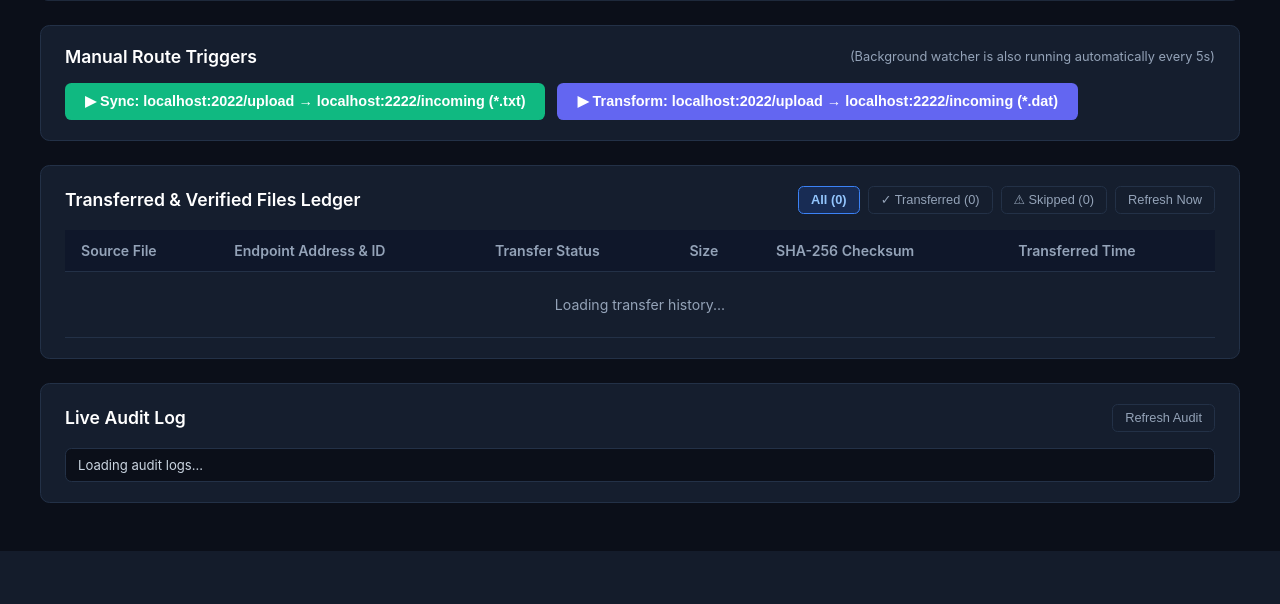
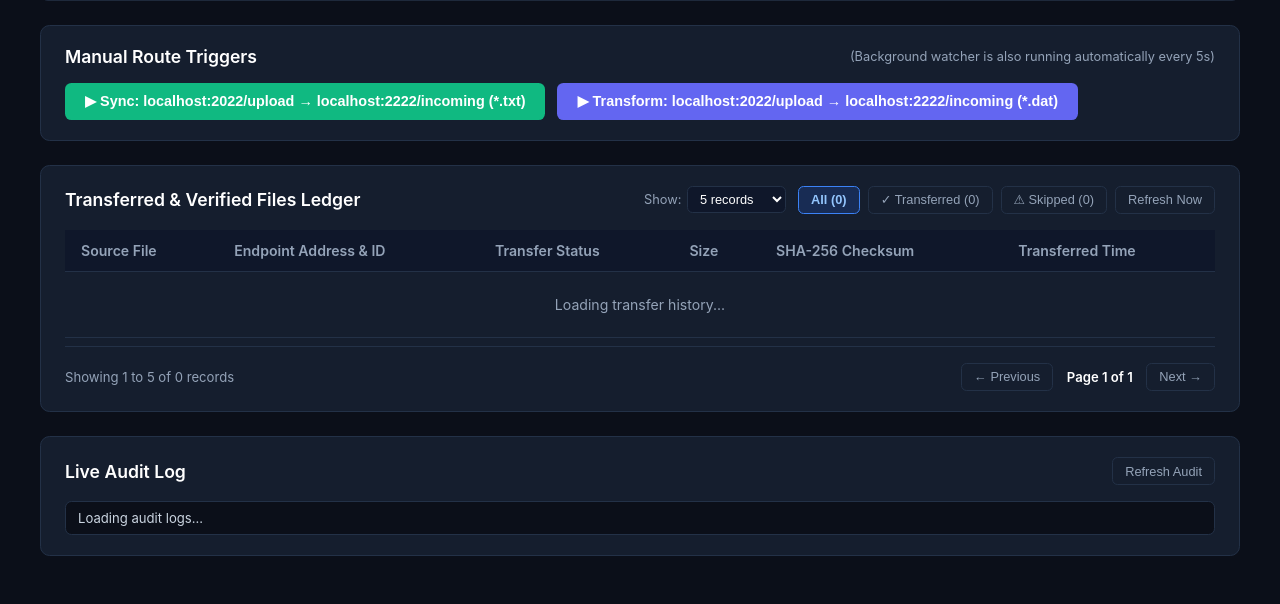
Before and after one commit to CodesBySammy/mft_integration_engine, a web app: page /index.html in a window 1280 px wide. Shown: the part 373-977 px from the top of the page. Before the commit the page ends 924 px from the top, so only its background shows below. Run offline with its HTML, style and script files only (its server is not run), Linux system fonts and the light colour scheme; data that the repository does not hold is empty.

Commit message:
feat(dashboard): add configurable page size pagination (5, 10, 20, 25, 50, All) for transferred ledger

```diff
--- a/mft-integration-engine/src/main/resources/static/index.html
+++ b/mft-integration-engine/src/main/resources/static/index.html
@@ -428,6 +428,17 @@
           <span>Transferred &amp; Verified Files Ledger</span>
         </div>
         <div style="display: flex; gap: 0.5rem; align-items: center; flex-wrap: wrap;">
+          <div style="display: inline-flex; align-items: center; gap: 0.35rem; font-size: 0.8rem; color: var(--text-muted); margin-right: 0.25rem;">
+            <span>Show:</span>
+            <select id="pageSizeSelect" onchange="changePageSize(this.value)" style="background: #0f172a; border: 1px solid var(--border); color: #fff; padding: 0.25rem 0.5rem; border-radius: 0.35rem; font-size: 0.8rem; cursor: pointer; outline: none;">
+              <option value="5" selected>5 records</option>
+              <option value="10">10 records</option>
+              <option value="20">20 records</option>
+              <option value="25">25 records</option>
+              <option value="50">50 records</option>
+              <option value="ALL">All records</option>
+            </select>
+          </div>
           <button class="filter-btn active-filter" id="btn-filter-all" onclick="setFilter('ALL')">All (<span id="count-all">0</span>)</button>
           <button class="filter-btn" id="btn-filter-success" onclick="setFilter('SUCCESS')">&#10003; Transferred (<span id="count-success">0</span>)</button>
           <button class="filter-btn" id="btn-filter-skipped" onclick="setFilter('SKIPPED')">&#9888; Skipped (<span id="count-skipped">0</span>)</button>
@@ -455,6 +466,16 @@
             </tr>
           </tbody>
         </table>
+      </div>
+
+      <!-- Pagination Footer -->
+      <div id="paginationBar" style="display: flex; justify-content: space-between; align-items: center; padding-top: 1rem; border-top: 1px solid var(--border); margin-top: 0.5rem; font-size: 0.82rem; color: var(--text-muted); flex-wrap: wrap; gap: 0.5rem;">
+        <div id="paginationInfo">Showing 1 to 5 of 0 records</div>
+        <div style="display: flex; gap: 0.35rem; align-items: center;">
+          <button class="filter-btn" id="btn-prev-page" onclick="changePage(-1)">&larr; Previous</button>
+          <span id="pageIndicator" style="padding: 0 0.5rem; font-weight: 600; color: #fff;">Page 1 of 1</span>
+          <button class="filter-btn" id="btn-next-page" onclick="changePage(1)">Next &rarr;</button>
+        </div>
       </div>
     </div>
 
@@ -542,9 +563,23 @@
 
     let currentFilter = 'ALL';
     let cachedTransfers = [];
+    let pageSize = 5;
+    let currentPage = 1;
+
+    function changePageSize(val) {
+      pageSize = val === 'ALL' ? Infinity : parseInt(val, 10);
+      currentPage = 1;
+      renderTransfersTable();
+    }
+
+    function changePage(delta) {
+      currentPage += delta;
+      renderTransfersTable();
+    }
 
     function setFilter(filter) {
       currentFilter = filter;
+      currentPage = 1;
       document.querySelectorAll('.filter-btn').forEach(b => b.classList.remove('active-filter'));
       const activeBtn = document.getElementById('btn-filter-' + filter.toLowerCase());
       if (activeBtn) activeBtn.classList.add('active-filter');
@@ -592,7 +627,42 @@
         filteredData = skippedList;
       }
 
-      if (filteredData.length === 0) {
+      const totalRecords = filteredData.length;
+      const effectivePageSize = (pageSize === Infinity || !pageSize) ? totalRecords : pageSize;
+      const totalPages = Math.max(1, Math.ceil(totalRecords / (effectivePageSize || 1)));
+
+      if (currentPage > totalPages) currentPage = totalPages;
+      if (currentPage < 1) currentPage = 1;
+
+      const startIndex = (currentPage - 1) * effectivePageSize;
+      const endIndex = Math.min(startIndex + effectivePageSize, totalRecords);
+
+      // Update Pagination Bar UI
+      const infoEl = document.getElementById('paginationInfo');
+      const pageIndEl = document.getElementById('pageIndicator');
+      const btnPrev = document.getElementById('btn-prev-page');
+      const btnNext = document.getElementById('btn-next-page');
+
+      if (infoEl) {
+        infoEl.innerText = totalRecords > 0
+          ? `Showing ${startIndex + 1} to ${endIndex} of ${totalRecords} records`
+          : `Showing 0 records`;
+      }
+      if (pageIndEl) {
+        pageIndEl.innerText = `Page ${currentPage} of ${totalPages}`;
+      }
+      if (btnPrev) {
+        btnPrev.disabled = (currentPage <= 1);
+        btnPrev.style.opacity = (currentPage <= 1) ? '0.4' : '1';
+        btnPrev.style.cursor = (currentPage <= 1) ? 'not-allowed' : 'pointer';
+      }
+      if (btnNext) {
+        btnNext.disabled = (currentPage >= totalPages);
+        btnNext.style.opacity = (currentPage >= totalPages) ? '0.4' : '1';
+        btnNext.style.cursor = (currentPage >= totalPages) ? 'not-allowed' : 'pointer';
+      }
+
+      if (totalRecords === 0) {
         tbody.innerHTML = `<tr><td colspan="6" style="text-align: center; color: var(--text-muted); padding: 1.5rem;">No files found for filter [${currentFilter}].</td></tr>`;
         return;
       }
@@ -603,7 +673,9 @@
         return tB - tA;
       });
 
-      tbody.innerHTML = filteredData.map(t => {
+      const pageData = filteredData.slice(startIndex, endIndex);
+
+      tbody.innerHTML = pageData.map(t => {
         let badgeClass = 'badge-failed';
         let statusLabel = t.status || 'UNKNOWN';
 
```
